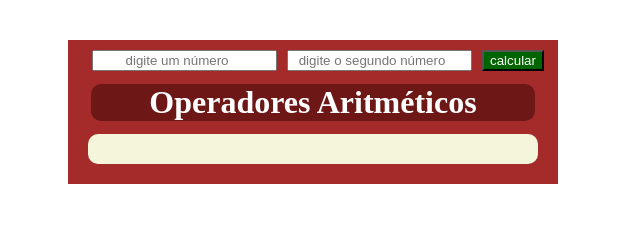
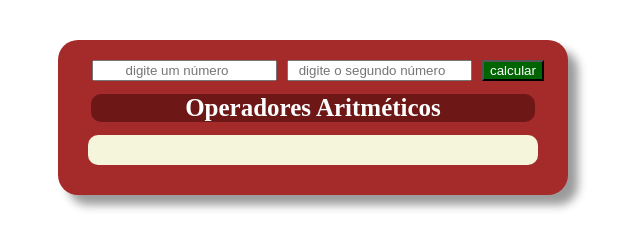
Before and after one commit to leandroluizpereira/site-operadores-aritmeticos, a plain HTML site: page index.html in a window 1280 px wide. Shown: the whole page, without its empty margins (327-967 px from the left). Drawn offline with Linux system fonts and the light colour scheme.

Commit message:
Update style.css

```diff
--- a/static/style.css
+++ b/static/style.css
@@ -3,16 +3,21 @@
 body{
     margin:0px;
 
+
 }
 
 main{
-    padding: 10px;
+    border-radius: 20px;
+
+    padding: 20px;
  margin: 40px auto auto auto;
  width: 470px;
  background-color: brown;
+ box-shadow: 10px 10px 10px rgba(0, 0, 0, 0.398);
 
 }
 .container{
+
     border-radius: 10px;
     display: flex;
     justify-content: center;
@@ -43,6 +48,7 @@ h2:hover{
 }
 
 h1{
+    font-size: 25px;
     margin: 13px;
     border-radius: 10px;
     background-color: rgb(109, 23, 23);
```
